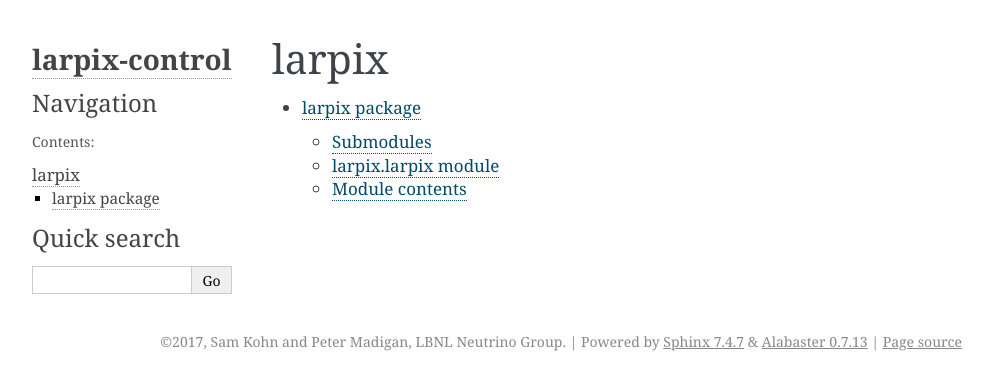
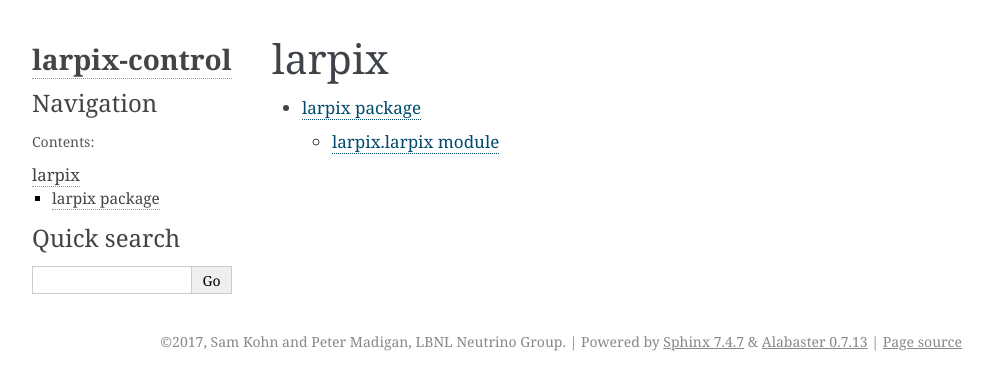
Before and after one commit to larpix/larpix-control, a Sphinx documentation site: the page built from docs/api/modules.rst, in a window 1280 px wide. Shown: the top 390 px of the page, without its empty margins (148-1141 px from the left). Built offline with Sphinx 7.4.7, drawn with Linux system fonts in a browser that asks for light colours.

Commit message:
Simplify docs table of contents

```diff
--- a/docs/api/larpix.rst
+++ b/docs/api/larpix.rst
@@ -1,8 +1,5 @@
 larpix package
 ==============
-
-Submodules
-----------
 
 larpix\.larpix module
 ---------------------
@@ -11,11 +8,3 @@ larpix\.larpix module
     :members:
     :undoc-members:
     :show-inheritance:
-
-Module contents
----------------
-
-.. automodule:: larpix
-    :members:
-    :undoc-members:
-    :show-inheritance:
```
